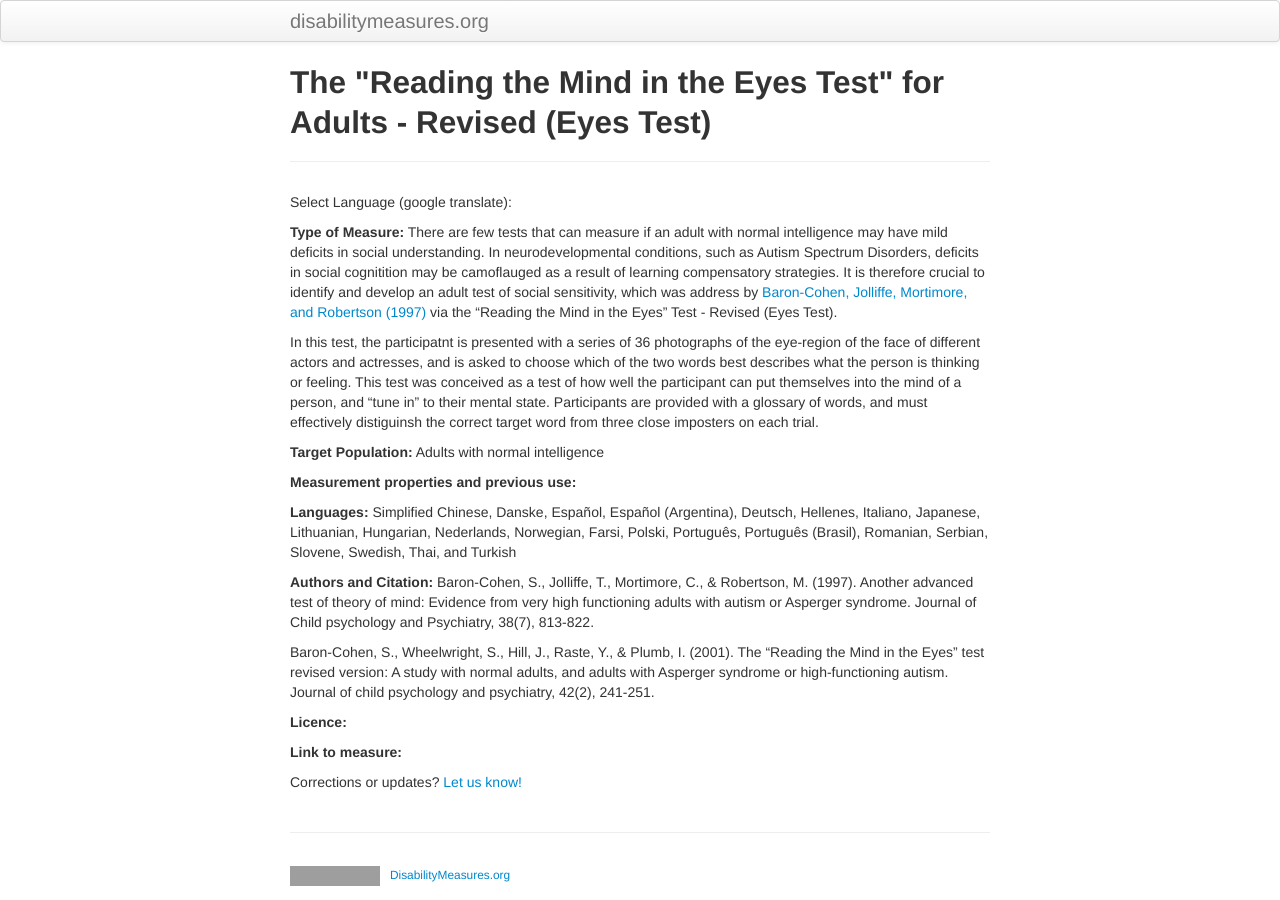
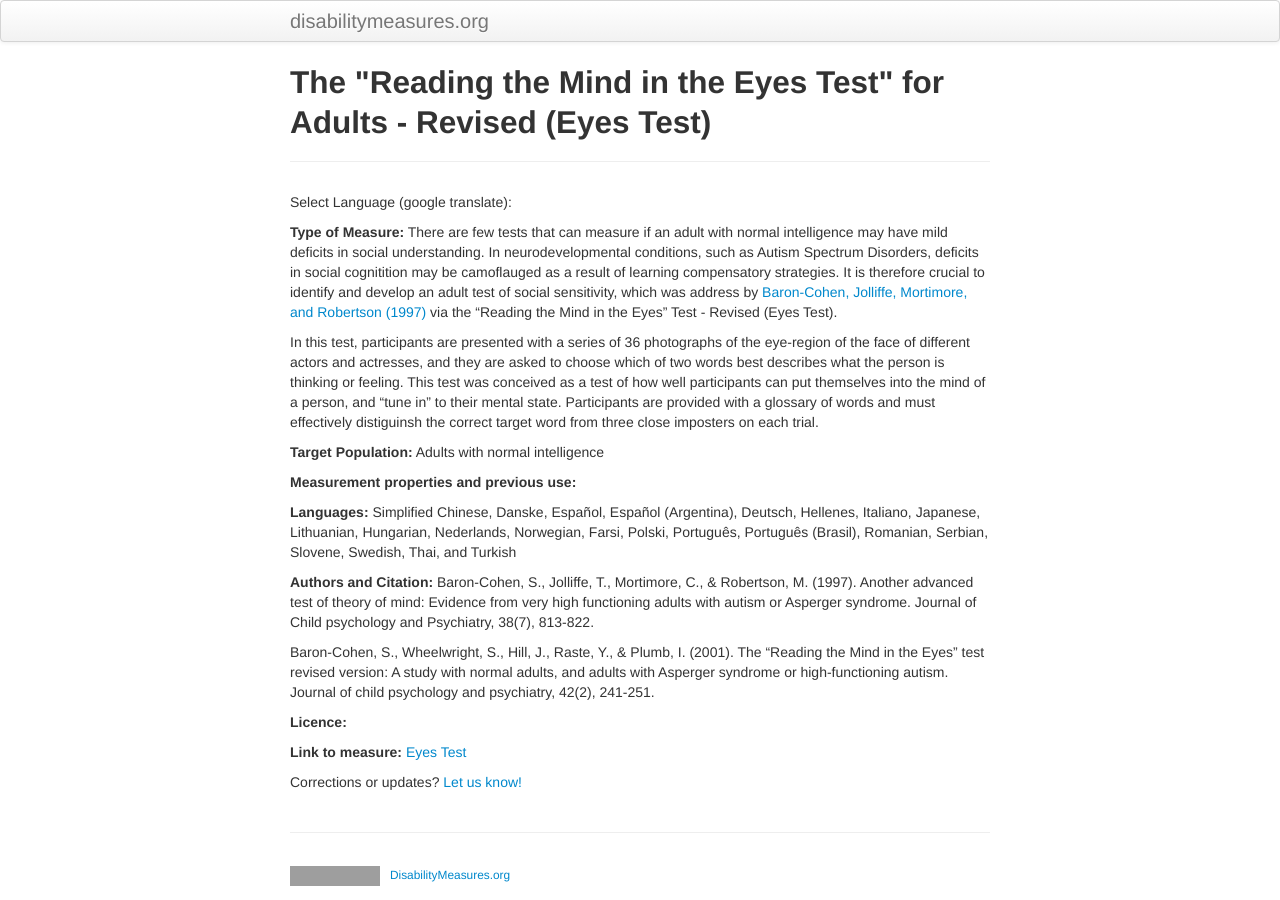
Before and after one commit to mjmaenner/disabilitymeasures, a Jekyll site: the page built from EyesTest_Adult/index.md, in a window 1280 px wide. Built offline with Jekyll 4.4.1, drawn with Linux system fonts in a browser that asks for light colours; grey boxes are pictures that could not be loaded.

Commit message:
embedded link to measure

```diff
--- a/EyesTest_Adult/index.md
+++ b/EyesTest_Adult/index.md
@@ -15,7 +15,7 @@ function googleTranslateElementInit() {
 
 **Type of Measure:** There are few tests that can measure if an adult with normal intelligence may have mild deficits in social understanding. In neurodevelopmental conditions, such as Autism Spectrum Disorders, deficits in social cognitition may be camoflauged as a result of learning compensatory strategies. It is therefore crucial to identify and develop an adult test of social sensitivity, which was address by [Baron-Cohen, Jolliffe, Mortimore, and Robertson (1997)](http://onlinelibrary.wiley.com/doi/10.1111/j.1469-7610.1997.tb01599.x/full) via the "Reading the Mind in the Eyes" Test - Revised (Eyes Test).
 
-In this test, the participatnt is presented with a series of 36 photographs of the eye-region of the face of different actors and actresses, and is asked to choose which of the two words best describes what the person is thinking or feeling. This test was conceived as a test of how well the participant can put themselves into the mind of a person, and "tune in" to their mental state. Participants are provided with a glossary of words, and must effectively distiguinsh the correct target word from three close imposters on each trial.
+In this test, participants are presented with a series of 36 photographs of the eye-region of the face of different actors and actresses, and they are asked to choose which of two words best describes what the person is thinking or feeling. This test was conceived as a test of how well participants can put themselves into the mind of a person, and "tune in" to their mental state. Participants are provided with a glossary of words and must effectively distiguinsh the correct target word from three close imposters on each trial.
 
 **Target Population:** Adults with normal intelligence
 
@@ -30,6 +30,6 @@ Baron‐Cohen, S., Wheelwright, S., Hill, J., Raste, Y., & Plumb, I. (2001). The
 
 **Licence:**
 
-**Link to measure:**
+**Link to measure:** [Eyes Test](https://www.autismresearchcentre.com/arc_tests/)
 
 Corrections or updates? [Let us know!](http://disabilitymeasures.org/contact)
```
